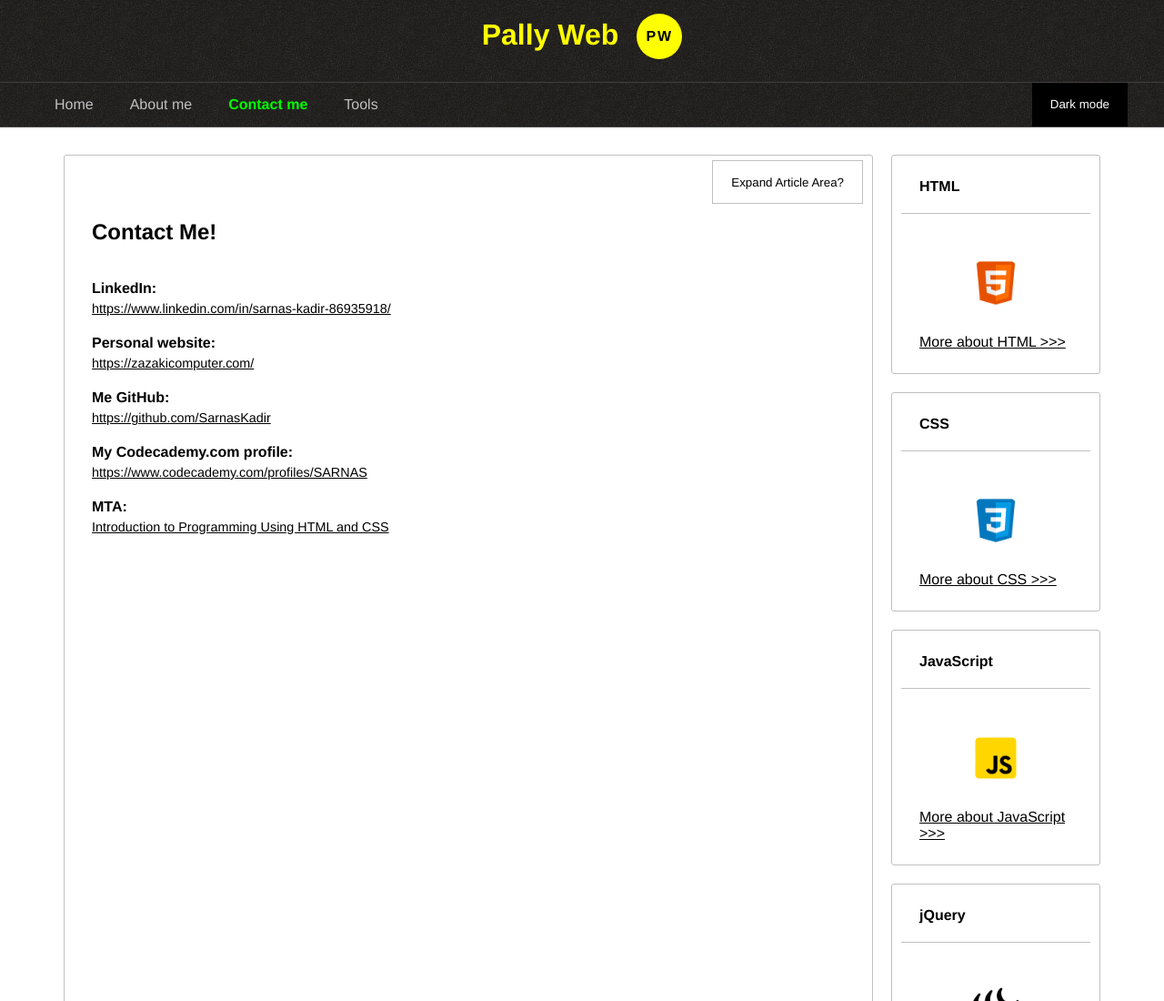
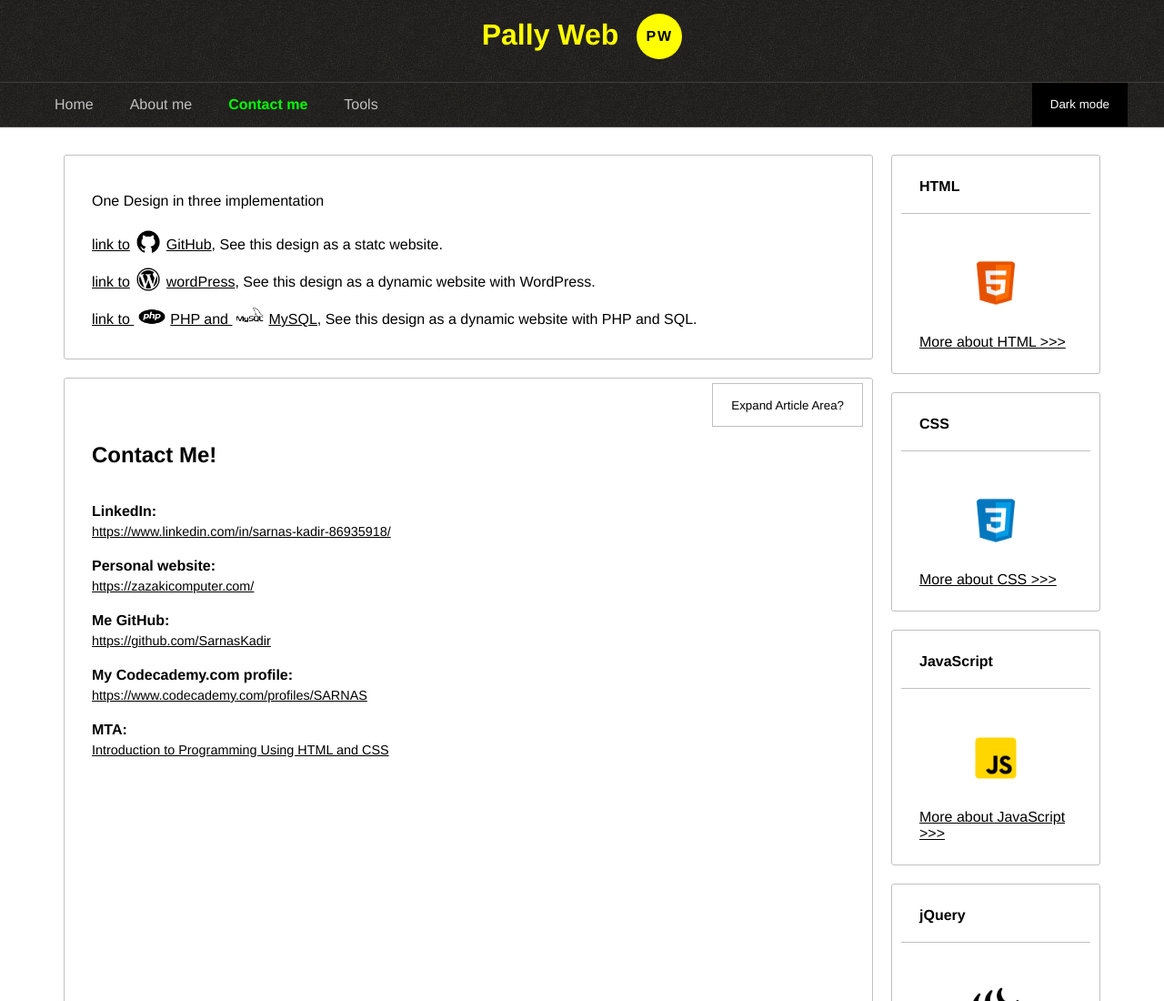
Before and after one commit to SarnasKadir/PallyWeb, a plain HTML site: page contactme.html in a window 1280 px wide. Shown: the top 1100 px of the page at 91% size. Drawn offline with Linux system fonts and the light colour scheme.

Commit message:
Update contactme.html

```diff
--- a/contactme.html
+++ b/contactme.html
@@ -47,6 +47,27 @@
         <div class="webpage-wrapper" id="webpage-wrapper">
             <main class="main-class">
                 <div class="article-holder">
+			<div class="widget-holder">
+			<div class="widget">
+			<div class="widget-inner">
+			<p>One Design in three implementation</p>
+			<ul class="linksToMyProfile">
+			<li>
+			<a href="https://github.com/SarnasKadir/PallyWeb" target="_blank" rel="noopener noreferrer" title="See this design as a statc website on GitHub">link to<img class="linksImg" src="images/github.png" alt="github">GitHub</a>,
+			See this design as a statc website.
+			</li>
+			<li>
+			<a href="pallyweb.com/" target="_blank" rel="noopener noreferrer" title="See this design as a dynamic website with WordPress">link to<img class="linksImg" src="images/wp.png" alt="github">wordPress</a>,
+			See this design as a dynamic website with WordPress.
+			</li>
+			<li>
+			<a href="http://pallyweb.site/" target="_blank" rel="noopener noreferrer" title="See this design as a dynamic website with PHP and SQL">link to
+			<img class="linksImg" src="images/php.png" alt="github">PHP and
+			<img class="linksImg" src="images/mysql.png" alt="github">MySQL</a>,
+			See this design as a dynamic website with PHP and SQL.
+			</li>
+			</ul>
+			</div></div></div>
                     <div class="widget-holder">
                         <div class="widget">
                             <!-- buttons for hide and show sidebar -->
```
